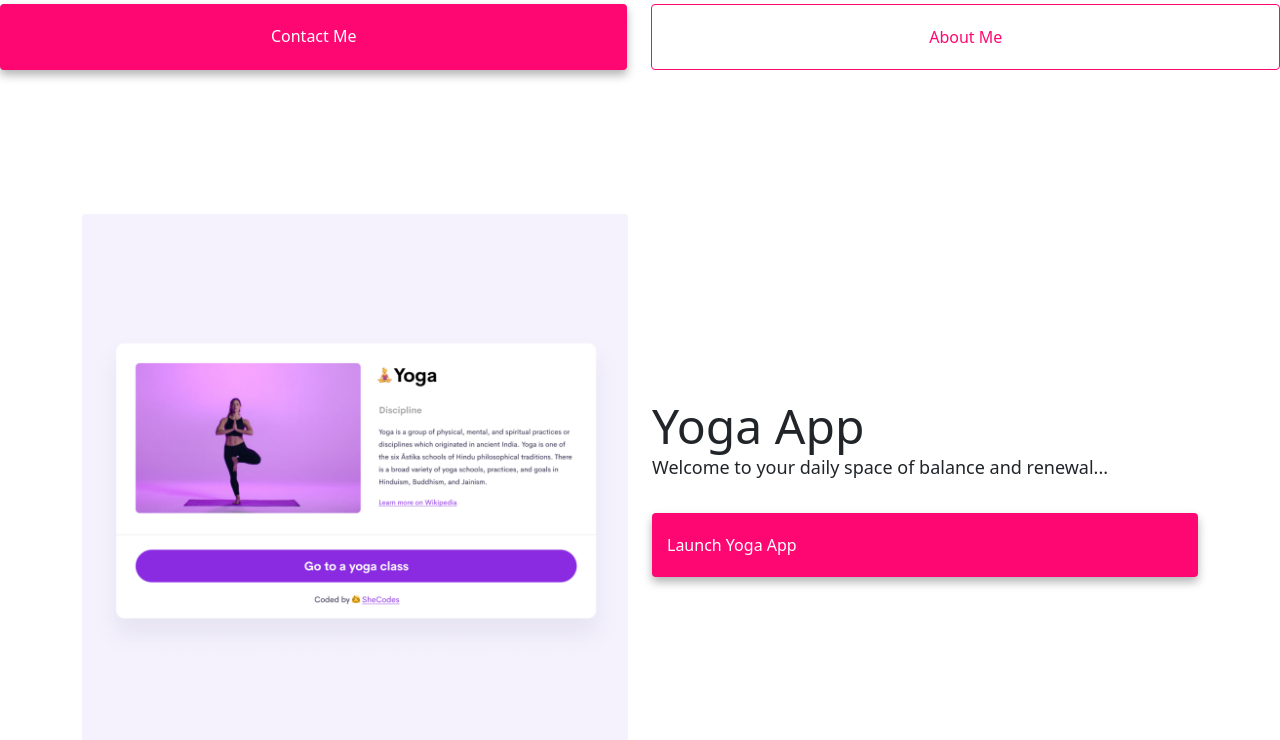
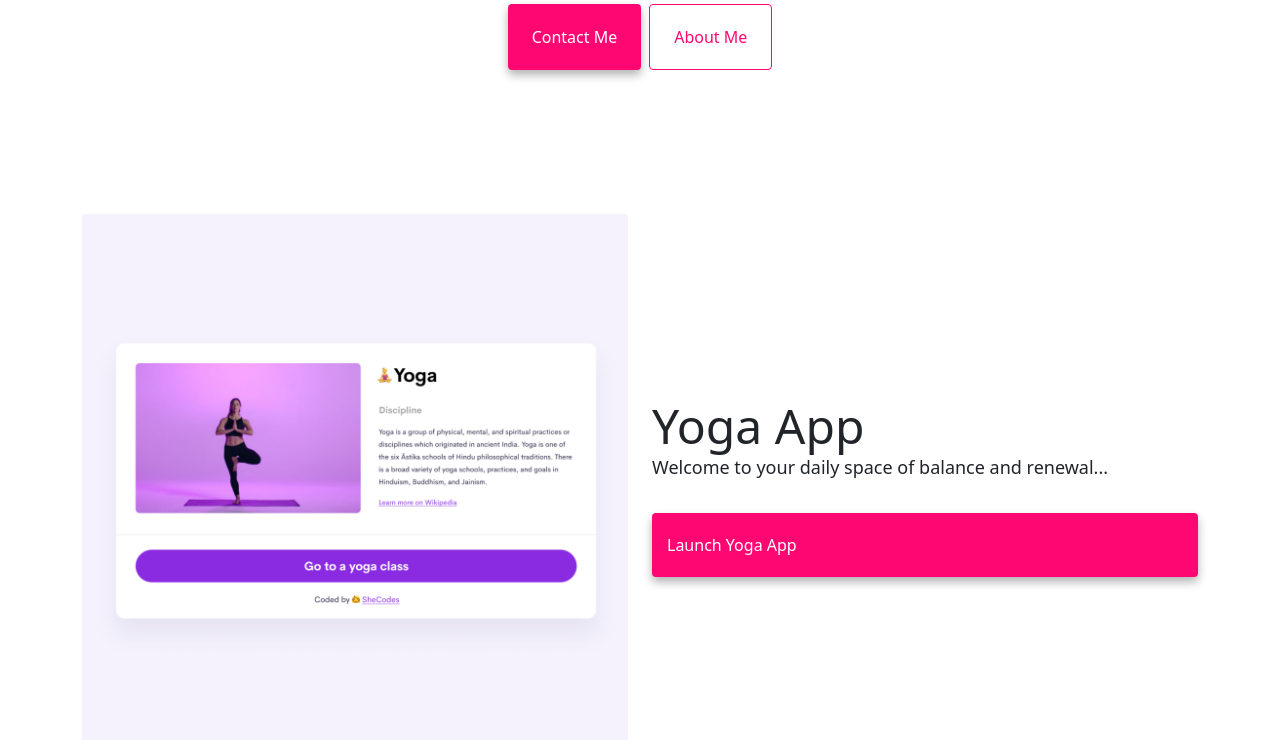
Before and after one commit to Nens01/Advancedtoolshomework, a website: page index.html in a window 1280 px wide. Shown: the part 360-1100 px from the top of the page. Drawn offline with nearby package versions, Linux system fonts and the light colour scheme.

Commit message:
Update index.html

```diff
--- a/index.html
+++ b/index.html
@@ -68,13 +68,13 @@
         <div class="d-flex justify-content-center mt-4 gap-2">
           <a
             href="about.html#contact"
-            class="primary-link d-inline-block w-100 w-md-auto me-md-3 mb-2 mb-md-0"
+            class="primary-link d-flex align-items-center justify-content-center px-4"
           >
             Contact me
           </a>
           <a
             href="about.html"
-            class="secondary-link d-inline-block w-100 w-md-auto"
+            class="secondary-link d-flex align-items-center justify-content-center px-4"
           >
             About me
           </a>
```
